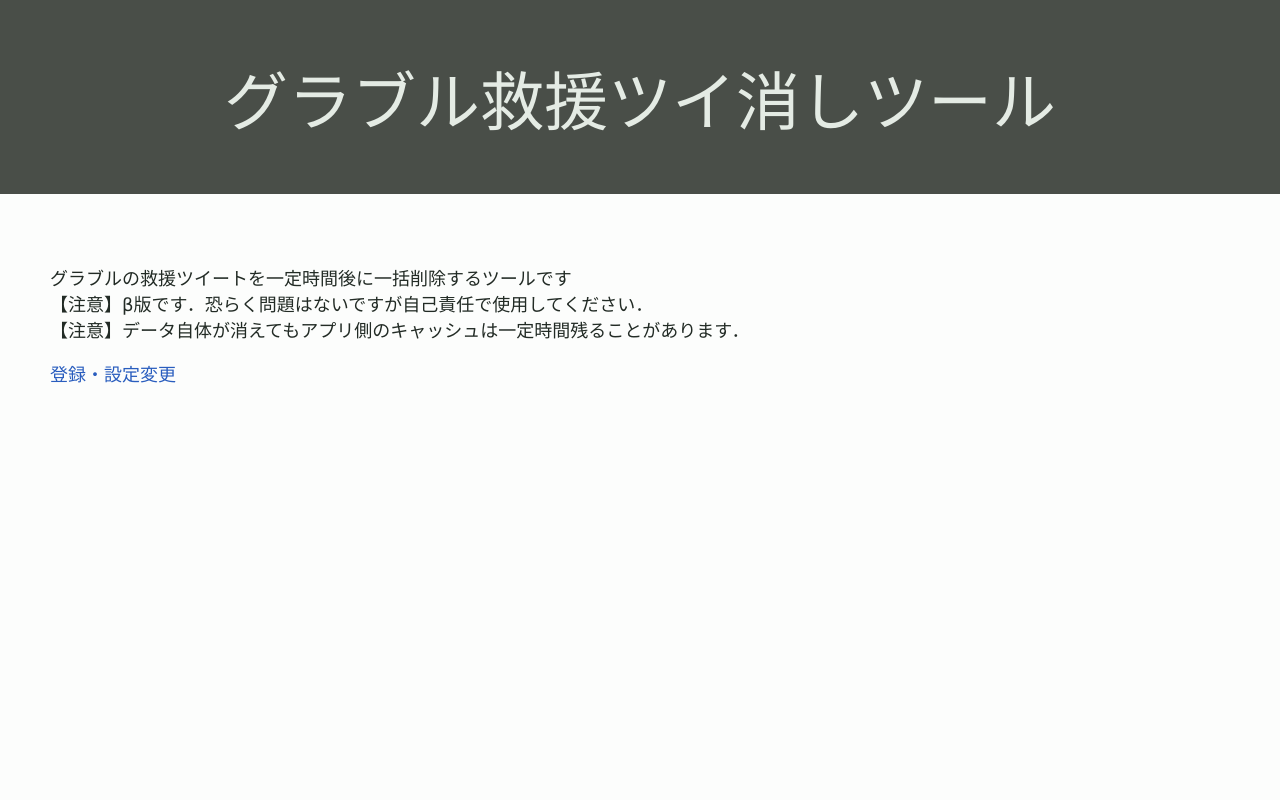
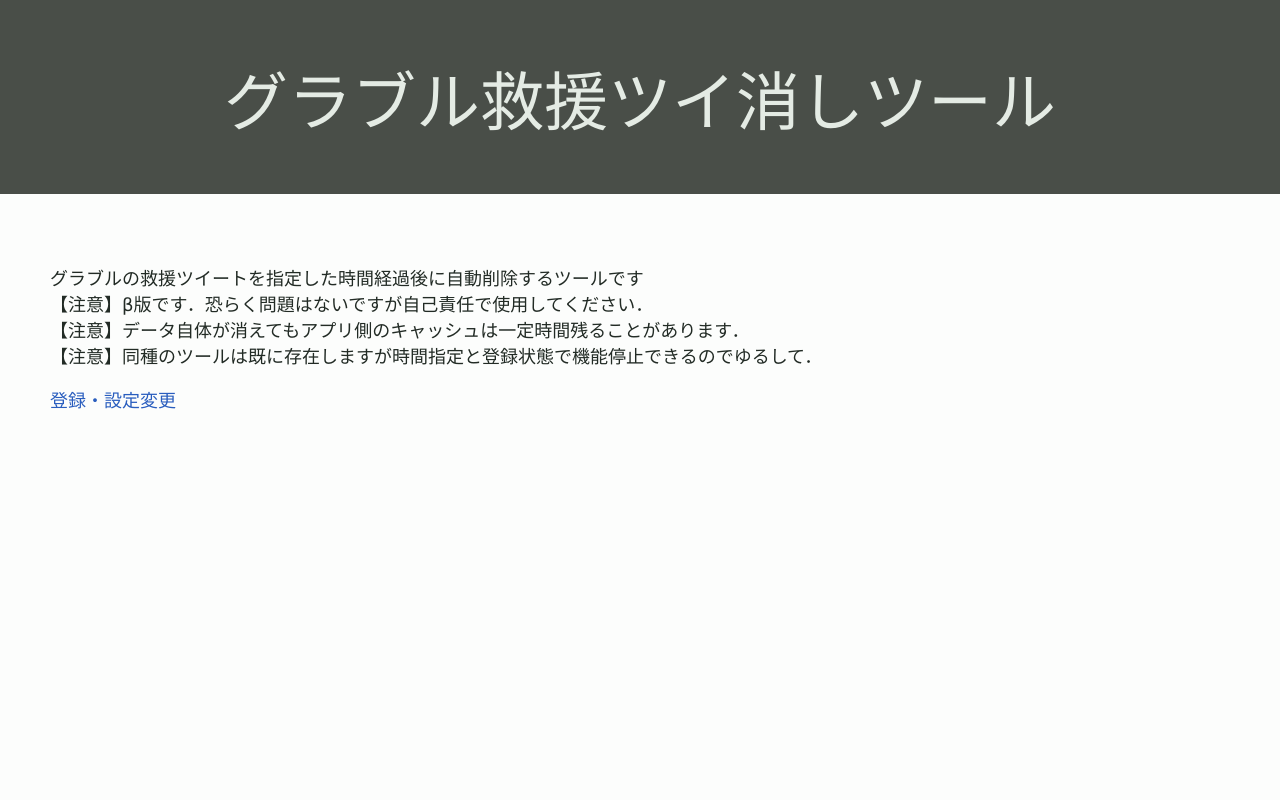
Before and after one commit to welshonion/GB_Tweet_Eraser, a plain HTML site: page templates/index.html in a window 1280 px wide. Shown: the top 800 px of the page. Drawn offline with Linux system fonts and the light colour scheme; files that its build step writes are made by us from their sources; files whose address does not match are found by name; a web font is replaced by a local one.

Commit message:
注意追加

```diff
--- a/templates/index.html
+++ b/templates/index.html
@@ -20,9 +20,10 @@
     </div>
     <div class="contents">
       <p>
-        グラブルの救援ツイートを一定時間後に一括削除するツールです
+        グラブルの救援ツイートを指定した時間経過後に自動削除するツールです
         <br>【注意】β版です．恐らく問題はないですが自己責任で使用してください．
         <br>【注意】データ自体が消えてもアプリ側のキャッシュは一定時間残ることがあります．
+        <br>【注意】同種のツールは既に存在しますが時間指定と登録状態で機能停止できるのでゆるして．
       </p>
       <a href="/authenticate">登録・設定変更</a>
 
```
